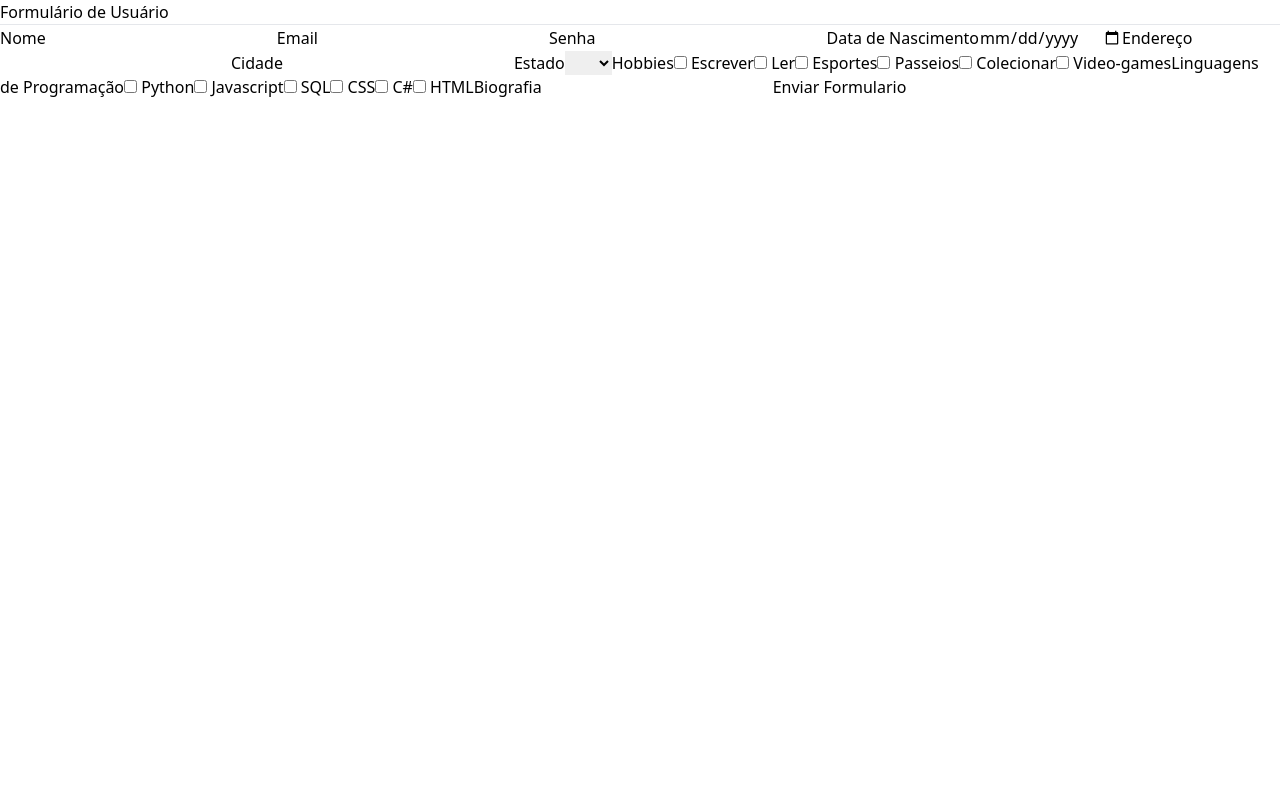
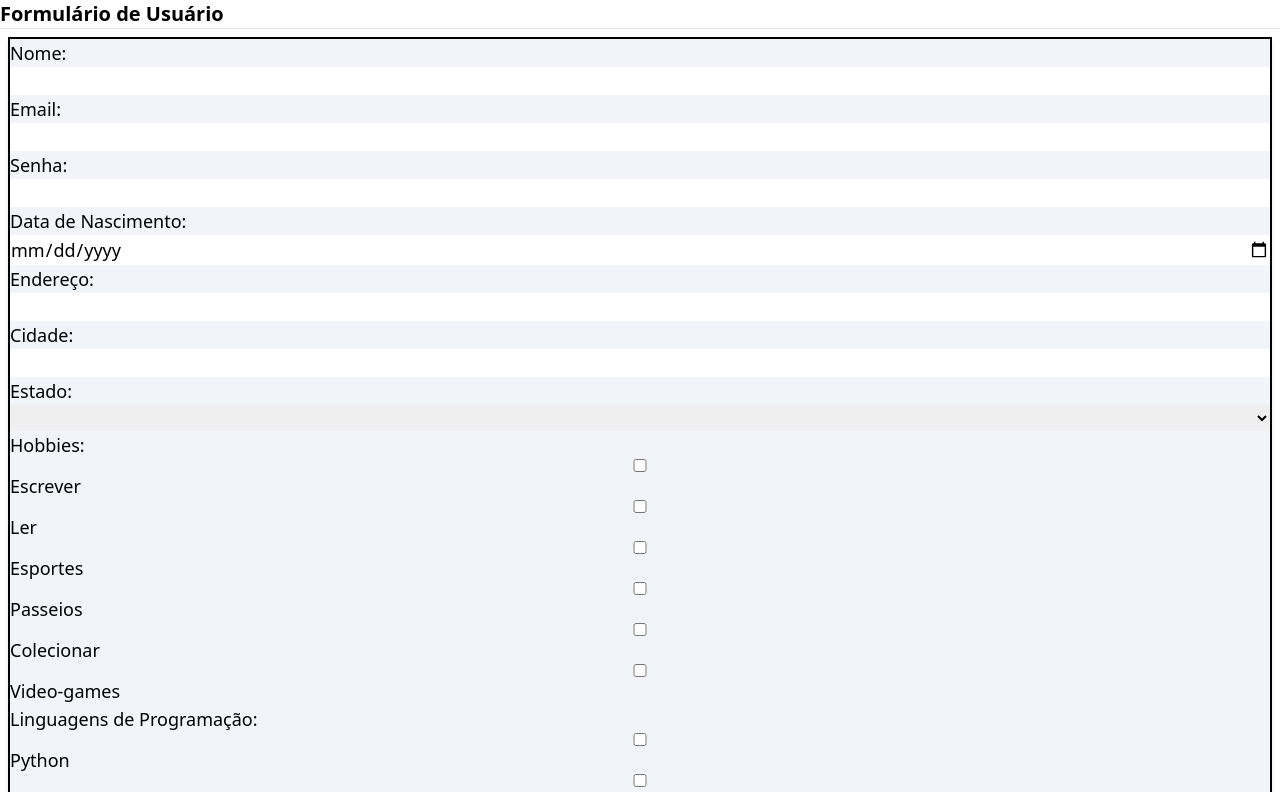
Before and after one commit to Lucas-EstudanteIFC/formularios-DevWebII, a Vue app: page / in a window 1280 px wide. Shown: the top 792 px of the page. Built offline with nearby package versions, Linux system fonts and the light colour scheme.

Commit message:
continuacao do projeto 4/7/24

```diff
--- a/src/App.vue
+++ b/src/App.vue
@@ -39,40 +39,48 @@ const listaHobbies = [
 const listaProg = [
   {
     id: 1,
-    nome: 'Python'
+    nome: 'Python',
+    valor: false
   },
   {
     id: 2,
-    nome: 'Javascript'
+    nome: 'Javascript',
+    valor: false
   },
   {
     id: 3,
-    nome: 'SQL'
+    nome: 'SQL',
+    valor: false
   },
   {
     id: 4,
-    nome: 'CSS'
+    nome: 'CSS',
+    valor: false
   },
   {
     id: 5,
-    nome: 'C#'
+    nome: 'C#',
+    valor: false
   },
   {
     id: 6,
-    nome: 'HTML'
+    nome: 'HTML',
+    valor: false
   }
 ];
 
 const hobbies = reactive([
   {
     nome: '',
-    id: 0
+    id: 0,
+    valor: 0
   }
 ]);
 const lingProg = reactive([
   {
     nome: '',
-    id: 0
+    id: 0,
+    valor: 0
   }
 ]);
 const bio = ref('');
@@ -86,39 +94,54 @@ function enviarFormulario() {
     data.value == '' ||
     endereco.value == '' ||
     cidade.value == '' ||
-    estado.value == '' ||
-    hobbies.value == [] ||
-    lingProg.value == []
-  ) { alert(`Campo vazio detectado. Por favor, preencha-o`)
-    return }
-    else { mostrarResultado.value = !mostrarResultado.value}
+    estado.value == ''
+  ) {
+    alert(`Campo vazio detectado. Por favor, preencha-o`)
+    return
+  }
+  else {
+    for (const hobby of hobbies) {
+      if (hobby.valor == true) {hobbies.push(hobby.nome)};
+
+    }
+    for (const progs of listaProg) {
+      if (progs.valor == true) {lingProg.push(progs.nome)};
+
+    }
+    mostrarResultado.value = !mostrarResultado.value
+
+  }
 };
 </script>
 
 <template>
-  <header><h1>Formulário de Usuário</h1></header>
+  <header class="font-bold text-xl">
+    <h1>Formulário de Usuário</h1>
+  </header>
   <hr />
   <main>
-    <form @submit.prevent="enviarFormulario" v-if="!mostrarResultado" class="">
-      <label for="nome">Nome</label>
+    <form @submit.prevent="enviarFormulario"
+      class="m-2 bg-slate-100 border-2 border-black flex flex-col flex-wrap text-lg shadow-md shadow-inner">
+      <template v-if="!mostrarResultado">
+        <label class="" for="nome">Nome:</label>
         <input type="text" id="nome" v-model="nome" minlength="10" />
 
-      <label for="email">Email</label>
+        <label for="email">Email:</label>
         <input type="email" id="email" v-model="email" />
 
-      <label for="senha">Senha</label>
+        <label for="senha">Senha:</label>
         <input type="password" id="senha" v-model="senha" minlength="7" />
 
-      <label for="data">Data de Nascimento</label>
+        <label for="data">Data de Nascimento:</label>
         <input type="date" id="data" v-model="data" />
 
-      <label for="endereco">Endereço</label>
+        <label for="endereco">Endereço:</label>
         <input type="number" id="endereco" v-model="endereco" />
 
-      <label for="cidade">Cidade</label>
+        <label for="cidade">Cidade:</label>
         <input type="text" id="cidade" v-model="cidade" />
 
-      <label for="estado">Estado</label>
+        <label for="estado">Estado:</label>
         <select name="estados" id="estado" v-model="estado">
           <option value=""></option>
           <option value="AC">AC</option>
@@ -150,24 +173,26 @@ function enviarFormulario() {
           <option value="TO">TO</option>
         </select>
 
-      <label for="">Hobbies</label>
+        <label for="">Hobbies:</label>
         <template v-for="hobby in listaHobbies" :key="hobby.id">
           <input type="checkbox" v-model="hobbies" :value="hobby.id" />
           {{ hobby.nome }}
         </template>
 
-      <label for="">Linguagens de Programação</label>
+        <label for="">Linguagens de Programação:</label>
         <template v-for="progs in listaProg" :key="progs.id">
           <input type="checkbox" v-model="lingProg" :value="progs.id" />
           {{ progs.nome }}
+
         </template>
 
-      <label for="">Biografia</label>
+        <label for="">Biografia:</label>
         <input type="text" id="bio" v-model="bio" width="100" />
         <button @submit="enviarFormulario">Enviar Formulario</button>
-    </form>
 
-    <div v-else>
+      </template>
+
+      <template v-else>
         <label>Nome: {{ nome }}</label>
         <label>Email: {{ email }}</label>
         <label>Senha: {{ senha }}</label>
@@ -207,9 +232,11 @@ function enviarFormulario() {
               .replace('TO', 'Tocantins')
           }}
         </label>
-      <label>Hobbies: {{ hobbies.nome }}</label>
-      <label>Linguagens de Programação: {{ lingProg.nome }}</label>
+        <label>Hobbies: {{ hobbies }}</label>
+        <label>Linguagens de Programação: {{ lingProg }}</label>
         <button @click="enviarFormulario">Retornar a página</button>
-    </div>
+      </template>
+    </form>
   </main>
+
 </template>
```
Also changed, not shown: 1 other file (tests, documents, lock files or other folders). Lines whose indentation alone changed are shown as unchanged.
